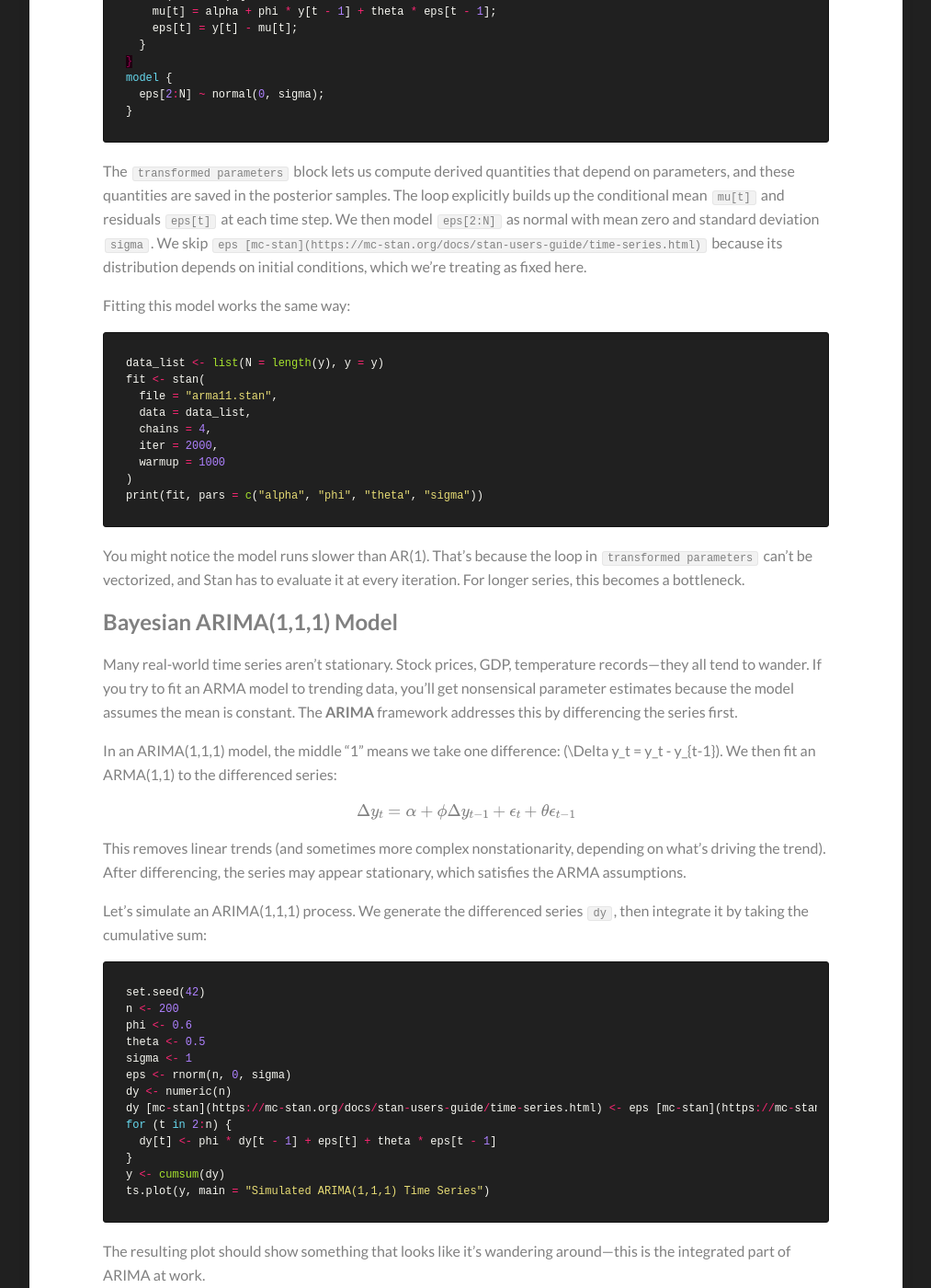
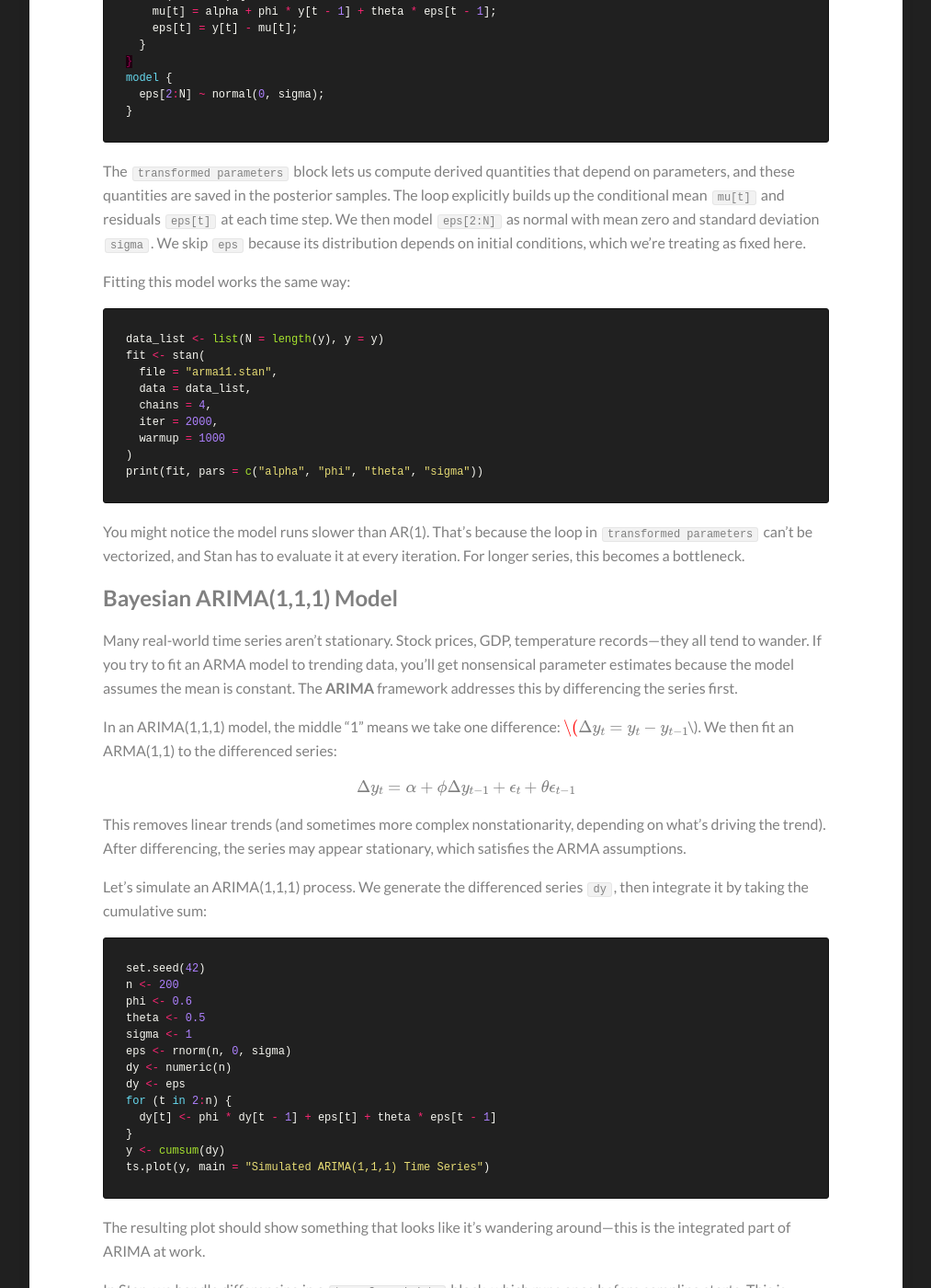
Before and after one commit to Kamran-Afzali/Kamran-Afzali.github.io, a Jekyll site: the page built from _posts/2026-02-25-ARIMA_STAN.md, in a window 1280 px wide and 1400 px high, scrolled down 3304 px. Shown: the whole window at 92% size, without its empty margins (133-1146 px from the left). Built offline with Jekyll 4.4.1, drawn with Linux system fonts in a browser that asks for light colours; our own code applies the rules of GitHub Pages for plain Markdown files; formulas are drawn with MathJax 3.

Commit message:
Update 2026-02-25-ARIMA_STAN.md

````diff
--- a/_posts/2026-02-25-ARIMA_STAN.md
+++ b/_posts/2026-02-25-ARIMA_STAN.md
@@ -121,7 +121,7 @@ model {
 }
 ```
 
-The `transformed parameters` block lets us compute derived quantities that depend on parameters, and these quantities are saved in the posterior samples. The loop explicitly builds up the conditional mean `mu[t]` and residuals `eps[t]` at each time step. We then model `eps[2:N]` as normal with mean zero and standard deviation `sigma`. We skip `eps [mc-stan](https://mc-stan.org/docs/stan-users-guide/time-series.html)` because its distribution depends on initial conditions, which we're treating as fixed here.
+The `transformed parameters` block lets us compute derived quantities that depend on parameters, and these quantities are saved in the posterior samples. The loop explicitly builds up the conditional mean `mu[t]` and residuals `eps[t]` at each time step. We then model `eps[2:N]` as normal with mean zero and standard deviation `sigma`. We skip `eps` because its distribution depends on initial conditions, which we're treating as fixed here.
 
 Fitting this model works the same way:
 
@@ -143,7 +143,7 @@ You might notice the model runs slower than AR(1). That's because the loop in `t
 
 Many real-world time series aren't stationary. Stock prices, GDP, temperature records—they all tend to wander. If you try to fit an ARMA model to trending data, you'll get nonsensical parameter estimates because the model assumes the mean is constant. The **ARIMA** framework addresses this by differencing the series first.
 
-In an ARIMA(1,1,1) model, the middle "1" means we take one difference: \(\Delta y_t = y_t - y_{t-1}\). We then fit an ARMA(1,1) to the differenced series:
+In an ARIMA(1,1,1) model, the middle "1" means we take one difference: $$\(\Delta y_t = y_t - y_{t-1}\)$$. We then fit an ARMA(1,1) to the differenced series:
 
 $$
 \Delta y_t = \alpha + \phi \Delta y_{t-1} + \epsilon_t + \theta \epsilon_{t-1}
@@ -161,7 +161,7 @@ theta <- 0.5
 sigma <- 1
 eps <- rnorm(n, 0, sigma)
 dy <- numeric(n)
-dy [mc-stan](https://mc-stan.org/docs/stan-users-guide/time-series.html) <- eps [mc-stan](https://mc-stan.org/docs/stan-users-guide/time-series.html)
+dy <- eps
 for (t in 2:n) {
   dy[t] <- phi * dy[t - 1] + eps[t] + theta * eps[t - 1]
 }
````
